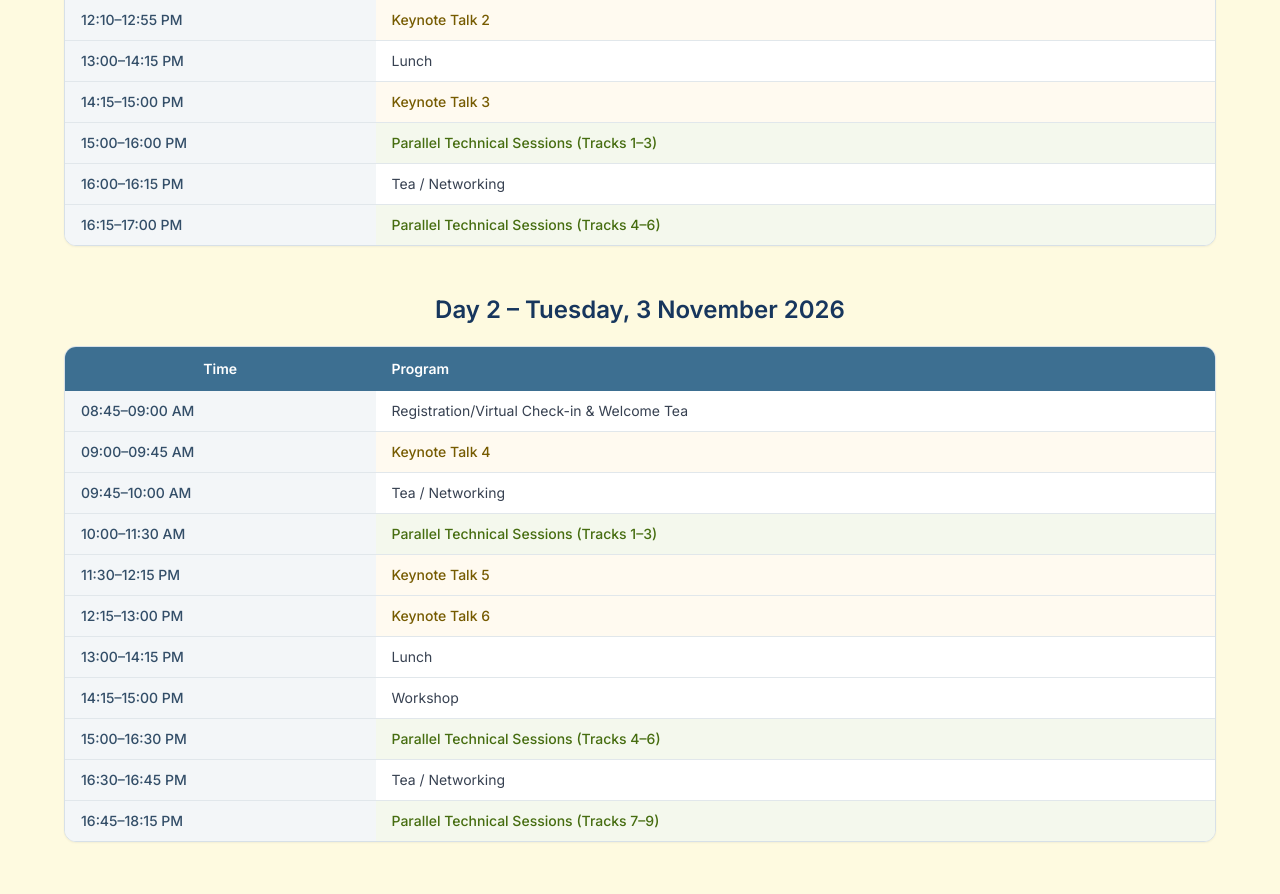
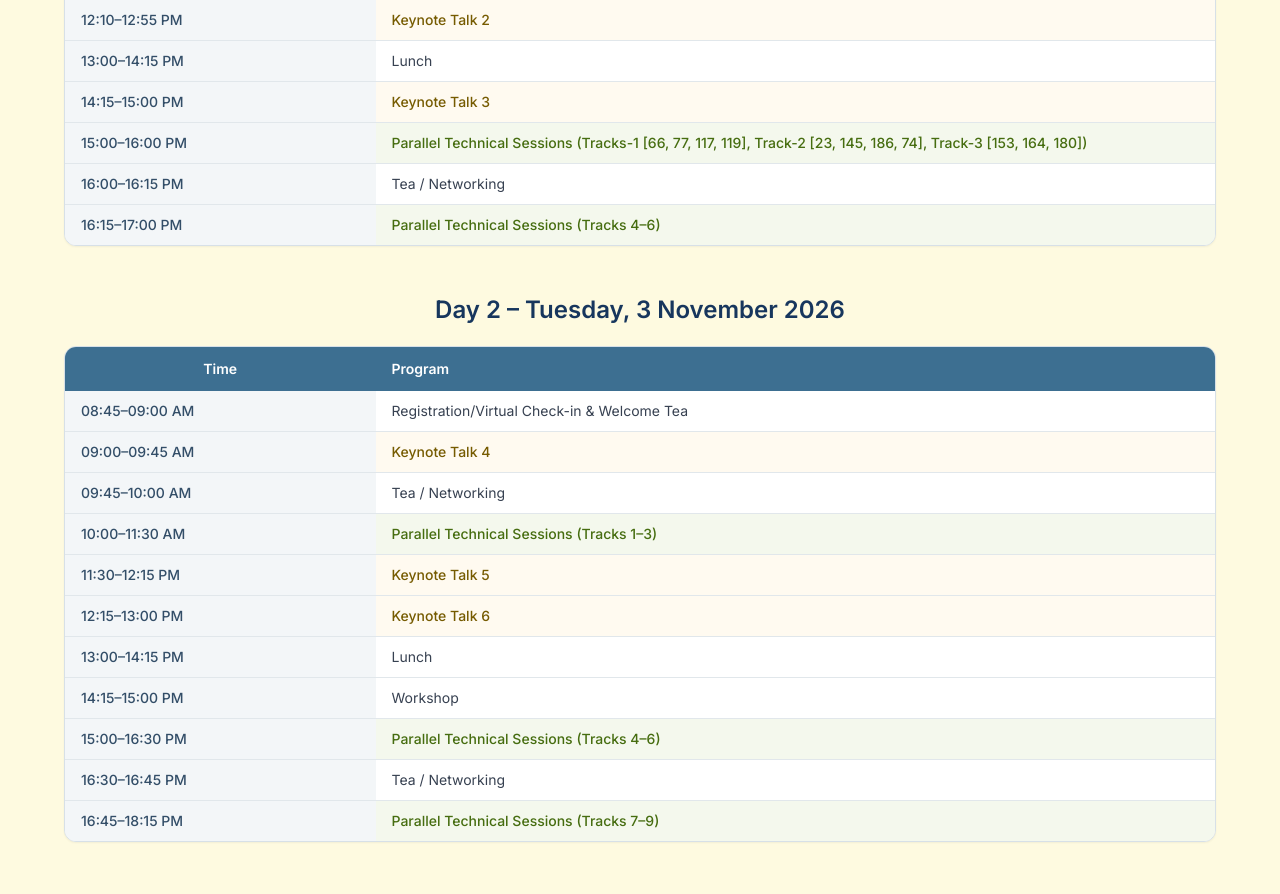
Before and after one commit to ictcon-cit/ictcon_2026, a Next.js app: page /schedule in a window 1280 px wide. Shown: the part 980-1874 px from the top of the page. Built offline with nearby package versions, Linux system fonts and the light colour scheme.

Commit message:
Update page.tsx

```diff
--- a/src/app/schedule/page.tsx
+++ b/src/app/schedule/page.tsx
@@ -164,7 +164,7 @@ const SubmissionPage = () => {
                           15:00–16:00 PM
                         </td>
                         <td className="px-4 py-2.5 text-[#466d10] font-medium">
-                          Parallel Technical Sessions (Tracks 1–3)
+                          Parallel Technical Sessions (Tracks-1 [66, 77, 117, 119], Track-2 [23, 145, 186, 74], Track-3 [153, 164, 180])
                         </td>
                       </tr>
 
```
